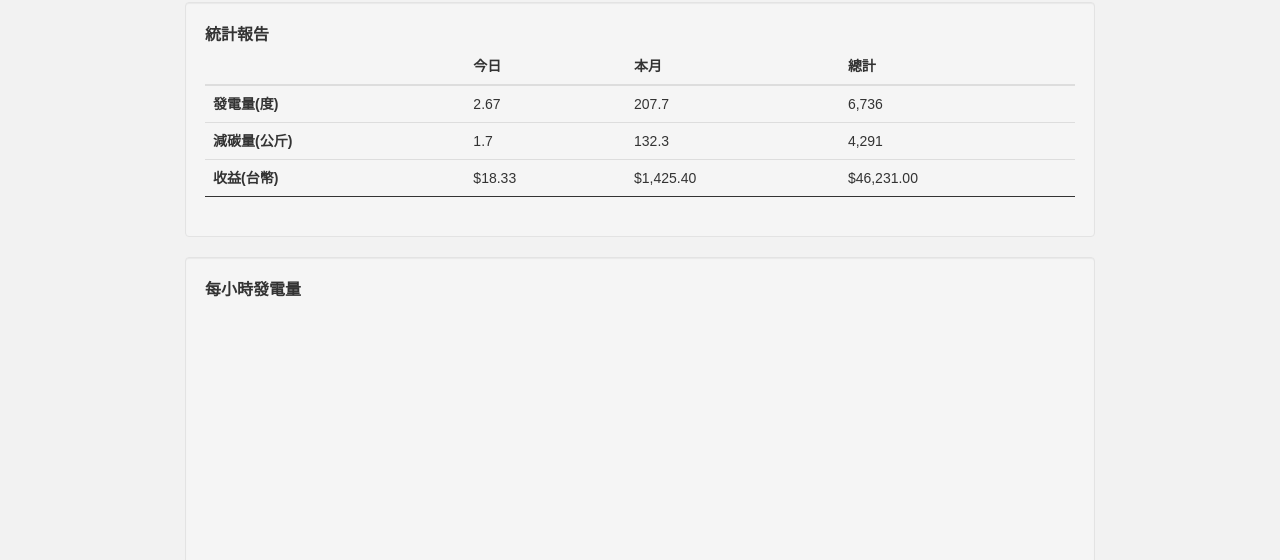
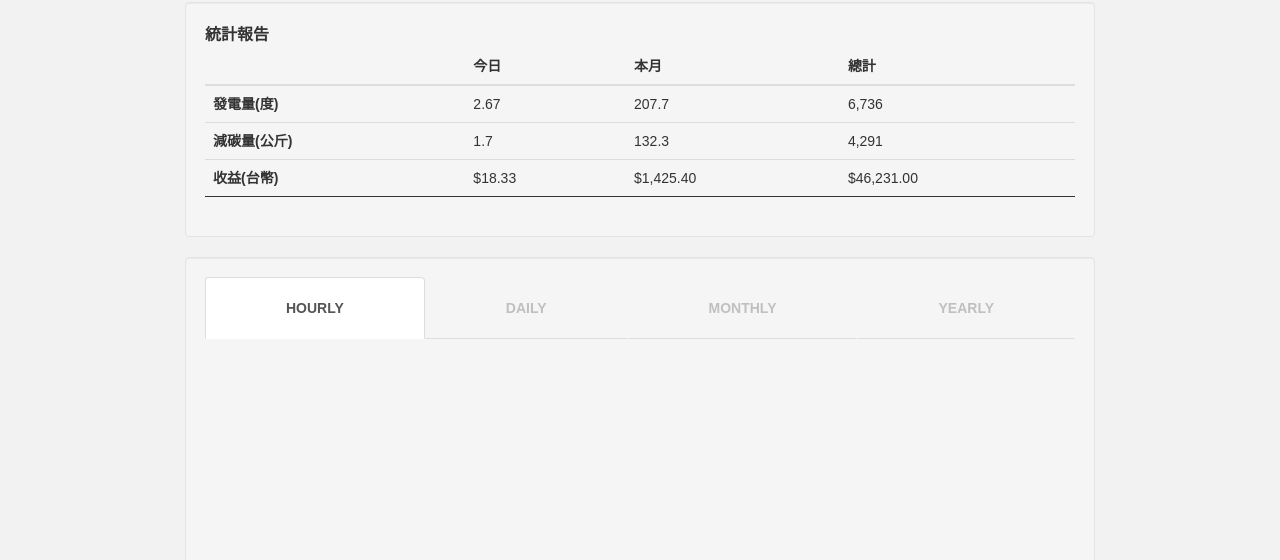
Before and after one commit to slee124565/flh-pvcApp, a website: page app/index.html at #/userSite in a window 1280 px wide. Shown: the part 240-800 px from the top of the page. Drawn offline with nearby package versions, Linux system fonts and the light colour scheme; some packages are replaced by stand-ins of ours; files that its build step writes are made by us from their sources.

Commit message:
add bootstrap tab

```diff
--- a/app/views/usersite.html
+++ b/app/views/usersite.html
@@ -70,8 +70,28 @@
                     </div><!-- .well -->
 
                     <div class="well">
-                        <caption><strong>{{site.content.amchart.title}}</strong></caption>
-                        <div id="amchart1" style="width: 100%; height: 300px;"></div>
+                        <div>
+                            <!-- Nav tabs -->
+                            <ul class="nav nav-tabs nav-justified" role="tablist">
+                            <li role="presentation" class="active"><a href="#engHourly" aria-controls="engHourly" role="tab" data-toggle="tab">Hourly</a></li>
+                            <li role="presentation"><a href="#engDaily" aria-controls="engDaily" role="tab" data-toggle="tab">Daily</a></li>
+                            <li role="presentation"><a href="#engMonthly" aria-controls="engMonthly" role="tab" data-toggle="tab">Monthly</a></li>
+                            <li role="presentation"><a href="#engYearly" aria-controls="engYearly" role="tab" data-toggle="tab">Yearly</a></li>
+                            </ul>
+
+                            <!-- Tab panes -->
+                            <div class="tab-content">
+                                <!--
+                                <div role="tabpanel" class="tab-pane active" id="engHourly">...</div>
+                                <div role="tabpanel" class="tab-pane" id="engDaily">...</div>
+                                <div role="tabpanel" class="tab-pane" id="engMonthly">...</div>
+                                <div role="tabpanel" class="tab-pane" id="engYearly">...</div>
+                                -->
+                                <div id="amchart1" style="width: 100%; height: 300px;"></div>
+
+                            </div>
+                        </div>
+
                     </div> <!-- .well -->
 
 
```
